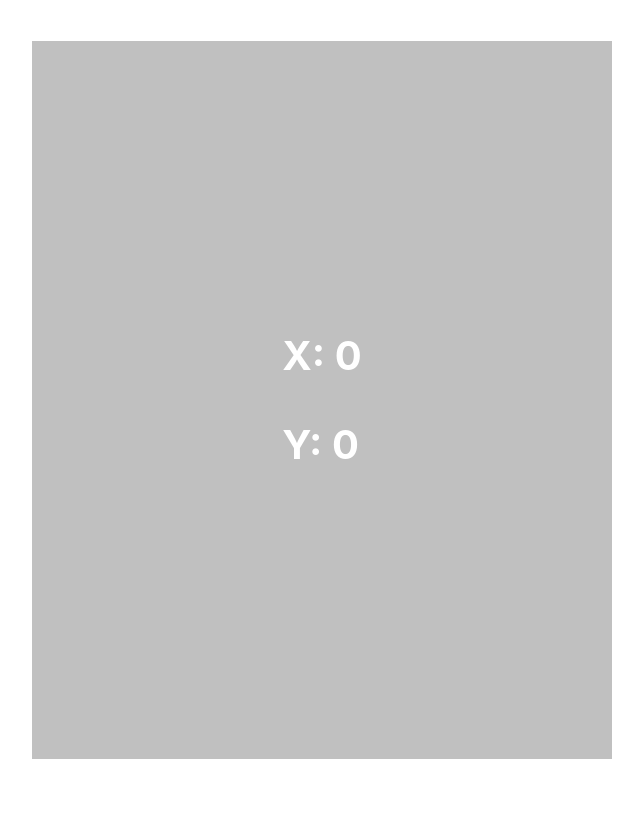
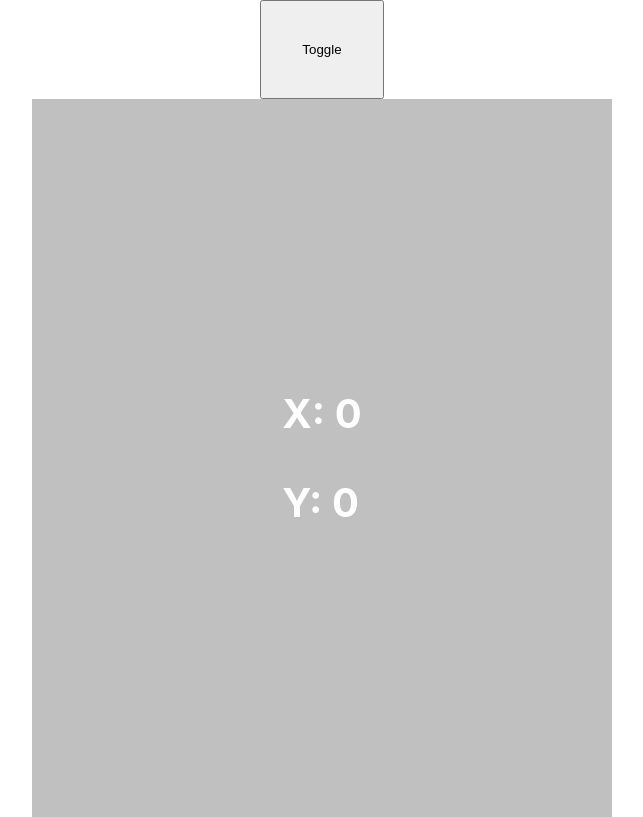
Before and after one commit to BasitMaqsood/_REACT_HOOKS, a React (Create React App) app: page / in a window 1280 px wide. Shown: the whole page, without its empty margins (318-961 px from the left). Built offline with nearby package versions, Linux system fonts and the light colour scheme.

Commit message:
use-effect with cleanup

```diff
--- a/src/App.js
+++ b/src/App.js
@@ -7,6 +7,7 @@ import HooksCounterThree from './component/HooksCounterThree';
 import HooksCounterFour from './component/HooksCounterFour';
 import HooksCounterFive from './component/HooksCounterFive';
 import HookMouse from './component/HookMouse';
+import CounterContainer from './component/MouseContainer';
 
 import './App.css';
 
@@ -19,7 +20,8 @@ function App() {
       {/* <HooksCounterThree /> */}
       {/* <HooksCounterFour /> */}
       {/* <HooksCounterFive /> */}
-      <HookMouse />
+      {/* <HookMouse /> */}
+      <CounterContainer />
     </div>
   );
 }
--- a/src/component/ClassCounter.js
+++ b/src/component/ClassCounter.js
@@ -20,6 +20,10 @@ class ClassCounter extends Component {
             console.log('After Checking the condition')
             document.title = `Clicked ${this.state.counter} times`;
         }
+    }
+
+    componentWillUnmount() {
+        window.removeEventListener('mousemove', this.logMousePosition);
     }
 
     logMousePosition = (e) => {
--- a/src/component/HookMouse.js
+++ b/src/component/HookMouse.js
@@ -12,6 +12,10 @@ const HookMouse = () => {
     useEffect(() => {
         console.log('useeffect called')
         window.addEventListener('mousemove', logMousePosition);
+        return () => {
+            console.log('unmount component')
+            window.removeEventListener('mousemove', logMousePosition);
+        }
     }, [])
 
     return (
--- /dev/null
+++ b/src/component/MouseContainer.js
@@ -0,0 +1,19 @@
+import React, { Fragment, useState } from 'react';
+import HookMouse from './HookMouse';
+
+const MouseContainer = () => {
+    const [display, setDisplay] = useState(true);
+
+    return (
+        <Fragment>
+            <button
+                style={{ padding: 40 }}
+                onClick={() => setDisplay(!display)}>
+                Toggle
+            </button>
+            {display && (<HookMouse />)}
+        </Fragment>
+    );
+}
+
+export default MouseContainer;
```
